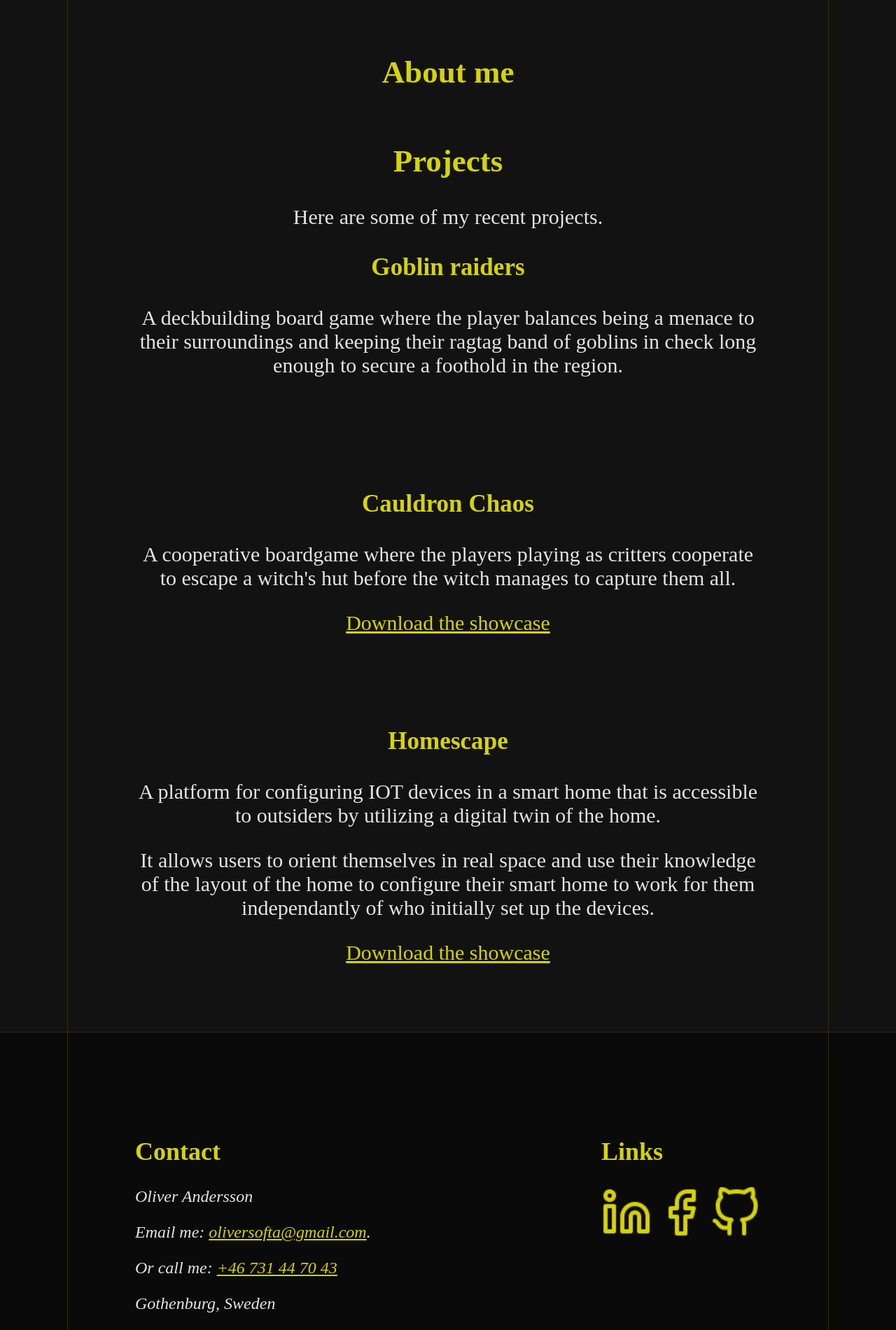
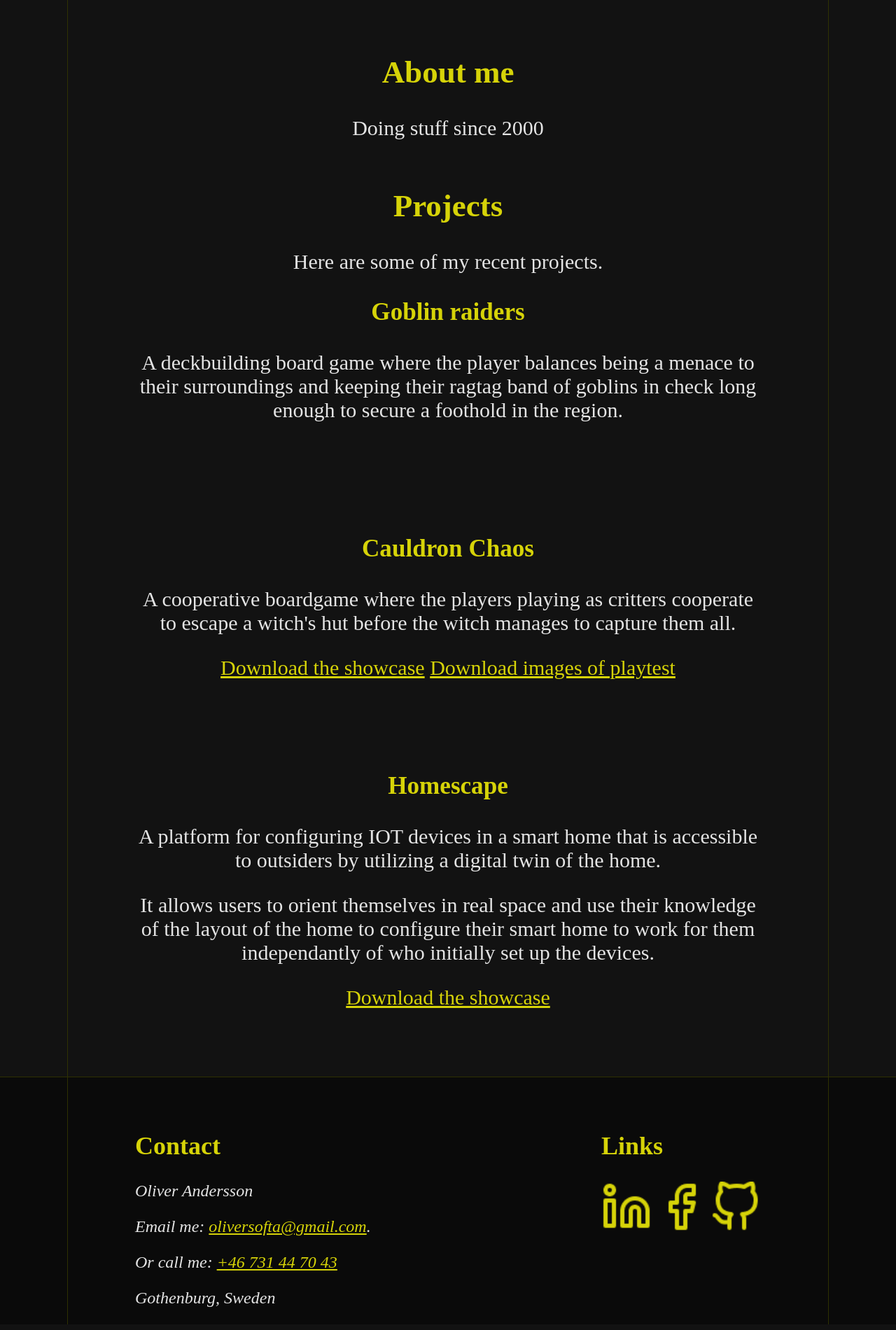
Before and after one commit to GitForGood/gitforgood-github.io, a plain HTML site: page index.html in a window 1280 px wide. Shown: the part 1201-3101 px from the top of the page at 70% size. Drawn offline with Linux system fonts and the light colour scheme.

Commit message:
added more assets and placeholders

```diff
--- a/index.html
+++ b/index.html
@@ -48,6 +48,7 @@
         <section id="about">
             <div>
                 <h2>About me</h2>
+                <p>Doing stuff since 2000</p>
             </div>
         </section>
         <section id="projects">
@@ -60,7 +61,9 @@
             <div id="boardgame-witch" class="project-showcase">
                 <h3>Cauldron Chaos</h3>
                 <p>A cooperative boardgame where the players playing as critters cooperate to escape a witch's hut before the witch manages to capture them all.</p>
-                <a href="assets/annotated-Group3_3b-Photos.pdf" download="cauldron_chaos_showcase.pdf">Download the showcase</a>
+                <a href="assets/annotated-Group3_Assignment3c.pdf" download="cauldron_chaos_showcase.pdf">Download the showcase</a>
+                <a href="assets/annotated-Group3_3b-Photos.pdf" download="cauldron_chaos_showcase.pdf">Download images of playtest</a>
+
             </div>
             <div id="Homescape" class="project-showcase">
                 <h3>Homescape</h3>
--- a/styles.css
+++ b/styles.css
@@ -82,7 +82,7 @@ footer {
 }
 
 .column-grid{
-    padding-top: 5rem;
+    padding-top: 2rem;
     display: flex;
     align-items: stretch;
     justify-content: space-between;
```
